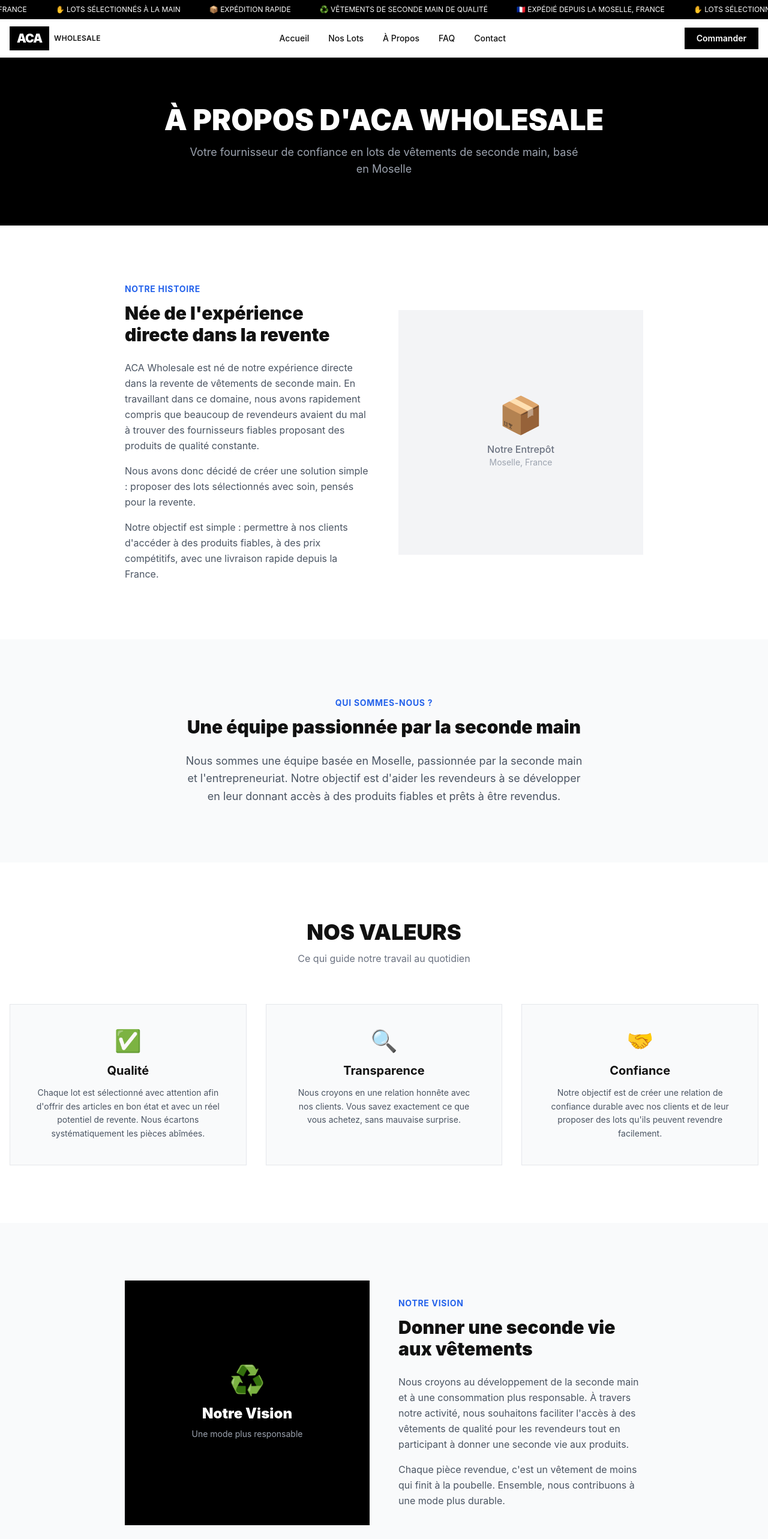
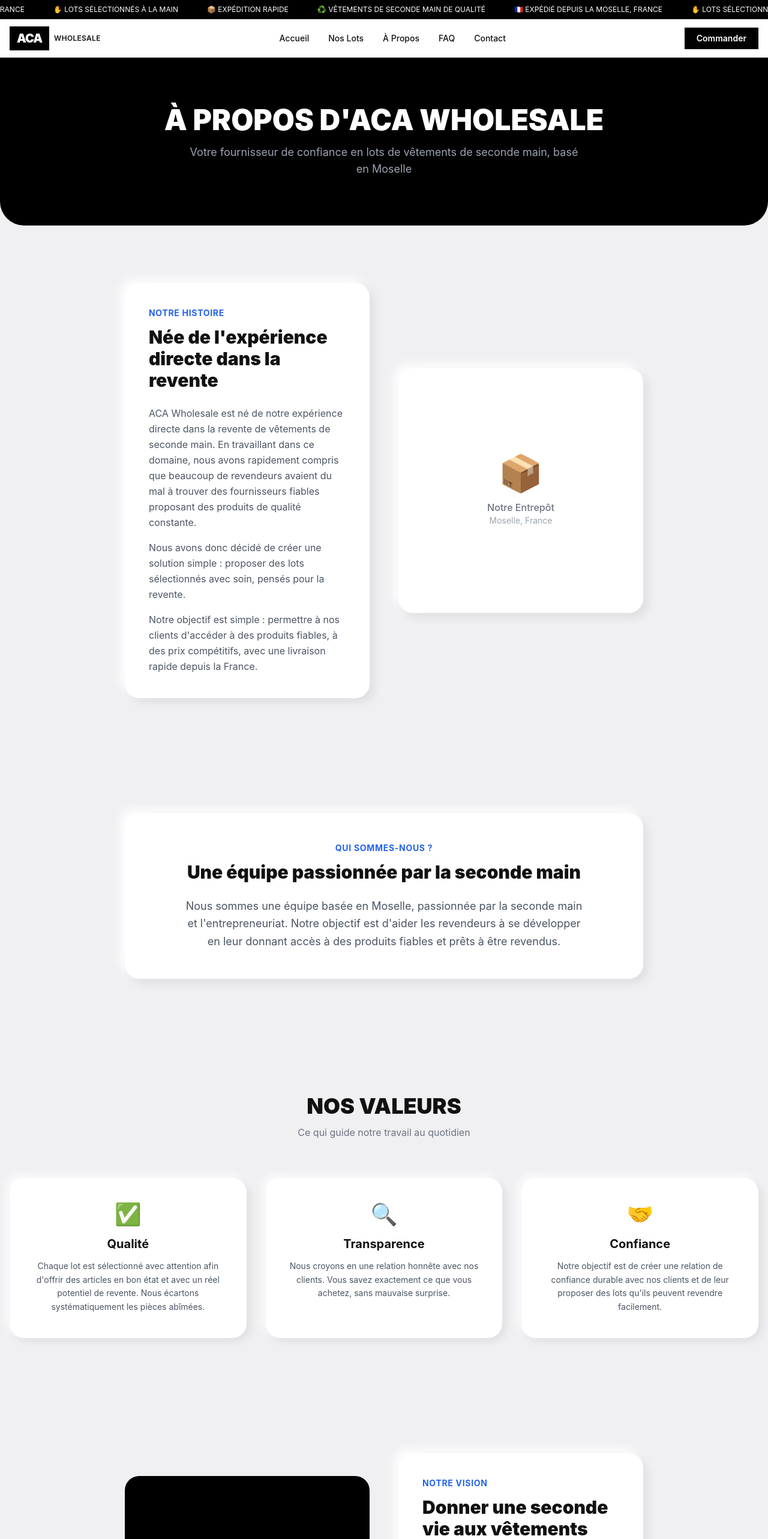
Before and after one commit to acawholesale/aca-wholesale, a Next.js app: page /a-propos in a window 1280 px wide. Shown: the top 2566 px of the page at 60% size. Built offline with nearby package versions, Linux system fonts and the light colour scheme.

Commit message:
Update page.js

```diff
--- a/app/a-propos/page.js
+++ b/app/a-propos/page.js
@@ -4,11 +4,11 @@ import Link from 'next/link'
 
 export default function APropos() {
   return (
-    <main>
+    <main className="bg-[#f0f0f3]">
       <Navbar />
 
       {/* Hero */}
-      <section className="bg-black text-white py-20">
+      <section className="bg-black text-white py-20 rounded-b-[40px]">
         <div className="max-w-7xl mx-auto px-4 text-center">
           <h1 className="text-4xl md:text-5xl font-black mb-4">À PROPOS D&apos;ACA WHOLESALE</h1>
           <p className="text-gray-400 max-w-2xl mx-auto text-lg">
@@ -18,10 +18,10 @@ export default function APropos() {
       </section>
 
       {/* Notre histoire */}
-      <section className="py-16 md:py-24 bg-white">
+      <section className="py-16 md:py-24">
         <div className="max-w-4xl mx-auto px-4">
           <div className="grid md:grid-cols-2 gap-12 items-center">
-            <div>
+            <div className="bg-white rounded-3xl p-10" style={{ boxShadow: '8px 8px 16px rgba(0,0,0,0.07), -8px -8px 16px rgba(255,255,255,0.9)' }}>
               <div className="text-blue-600 font-bold text-sm uppercase tracking-wider mb-3">Notre Histoire</div>
               <h2 className="text-3xl font-black mb-6">Née de l&apos;expérience directe dans la revente</h2>
               <p className="text-gray-600 leading-relaxed mb-4">
@@ -34,7 +34,7 @@ export default function APropos() {
                 Notre objectif est simple : permettre à nos clients d&apos;accéder à des produits fiables, à des prix compétitifs, avec une livraison rapide depuis la France.
               </p>
             </div>
-            <div className="bg-gray-100 aspect-square flex items-center justify-center">
+            <div className="bg-white rounded-3xl aspect-square flex items-center justify-center" style={{ boxShadow: '8px 8px 16px rgba(0,0,0,0.07), -8px -8px 16px rgba(255,255,255,0.9)' }}>
               <div className="text-center">
                 <div className="text-6xl mb-4">📦</div>
                 <p className="text-gray-500 font-medium">Notre Entrepôt</p>
@@ -46,18 +46,20 @@ export default function APropos() {
       </section>
 
       {/* Qui sommes-nous */}
-      <section className="py-16 md:py-24 bg-gray-50">
+      <section className="py-16 md:py-24">
         <div className="max-w-4xl mx-auto px-4 text-center">
+          <div className="bg-white rounded-3xl p-12" style={{ boxShadow: '8px 8px 16px rgba(0,0,0,0.07), -8px -8px 16px rgba(255,255,255,0.9)' }}>
             <div className="text-blue-600 font-bold text-sm uppercase tracking-wider mb-3">Qui sommes-nous ?</div>
             <h2 className="text-3xl font-black mb-6">Une équipe passionnée par la seconde main</h2>
             <p className="text-gray-600 leading-relaxed max-w-2xl mx-auto text-lg">
               Nous sommes une équipe basée en Moselle, passionnée par la seconde main et l&apos;entrepreneuriat. Notre objectif est d&apos;aider les revendeurs à se développer en leur donnant accès à des produits fiables et prêts à être revendus.
             </p>
           </div>
+        </div>
       </section>
 
       {/* Nos valeurs */}
-      <section className="py-16 md:py-24 bg-white">
+      <section className="py-16 md:py-24">
         <div className="max-w-7xl mx-auto px-4">
           <div className="text-center mb-16">
             <h2 className="text-3xl md:text-4xl font-black mb-3">NOS VALEURS</h2>
@@ -69,7 +71,7 @@ export default function APropos() {
               { emoji: '🔍', title: 'Transparence', desc: 'Nous croyons en une relation honnête avec nos clients. Vous savez exactement ce que vous achetez, sans mauvaise surprise.' },
               { emoji: '🤝', title: 'Confiance', desc: 'Notre objectif est de créer une relation de confiance durable avec nos clients et de leur proposer des lots qu\'ils peuvent revendre facilement.' },
             ].map((v) => (
-              <div key={v.title} className="bg-gray-50 p-10 border text-center">
+              <div key={v.title} className="bg-white rounded-3xl p-10 text-center" style={{ boxShadow: '6px 6px 14px rgba(0,0,0,0.07), -6px -6px 14px rgba(255,255,255,0.8)' }}>
                 <div className="text-4xl mb-4">{v.emoji}</div>
                 <h3 className="text-xl font-bold mb-3">{v.title}</h3>
                 <p className="text-gray-600 text-sm leading-relaxed">{v.desc}</p>
@@ -80,17 +82,17 @@ export default function APropos() {
       </section>
 
       {/* Notre vision */}
-      <section className="py-16 md:py-24 bg-gray-50">
+      <section className="py-16 md:py-24">
         <div className="max-w-4xl mx-auto px-4">
           <div className="grid md:grid-cols-2 gap-12 items-center">
-            <div className="bg-black text-white p-12 flex items-center justify-center aspect-square">
+            <div className="bg-black text-white p-12 flex items-center justify-center aspect-square rounded-3xl">
               <div className="text-center">
                 <div className="text-5xl mb-4">♻️</div>
                 <h3 className="text-2xl font-black mb-2">Notre Vision</h3>
                 <p className="text-gray-400 text-sm">Une mode plus responsable</p>
               </div>
             </div>
-            <div>
+            <div className="bg-white rounded-3xl p-10" style={{ boxShadow: '8px 8px 16px rgba(0,0,0,0.07), -8px -8px 16px rgba(255,255,255,0.9)' }}>
               <div className="text-blue-600 font-bold text-sm uppercase tracking-wider mb-3">Notre Vision</div>
               <h2 className="text-3xl font-black mb-6">Donner une seconde vie aux vêtements</h2>
               <p className="text-gray-600 leading-relaxed mb-4">
@@ -105,7 +107,7 @@ export default function APropos() {
       </section>
 
       {/* Pourquoi nous choisir */}
-      <section className="py-16 md:py-24 bg-white">
+      <section className="py-16 md:py-24">
         <div className="max-w-7xl mx-auto px-4">
           <div className="text-center mb-16">
             <h2 className="text-3xl md:text-4xl font-black mb-3">POURQUOI NOUS CHOISIR ?</h2>
@@ -118,7 +120,7 @@ export default function APropos() {
               { emoji: '📱', title: 'Pensé pour Vinted', desc: 'Nos lots sont composés pour les revendeurs qui souhaitent revendre à la pièce.' },
               { emoji: '💬', title: 'Service réactif', desc: 'Une question ? Notre équipe vous répond rapidement pour vous accompagner.' },
             ].map((item) => (
-              <div key={item.title} className="p-6 border bg-gray-50 text-center">
+              <div key={item.title} className="p-6 bg-white rounded-2xl text-center" style={{ boxShadow: '6px 6px 14px rgba(0,0,0,0.07), -6px -6px 14px rgba(255,255,255,0.8)' }}>
                 <div className="text-3xl mb-3">{item.emoji}</div>
                 <h3 className="font-bold text-sm mb-2">{item.title}</h3>
                 <p className="text-gray-500 text-xs leading-relaxed">{item.desc}</p>
@@ -129,7 +131,7 @@ export default function APropos() {
       </section>
 
       {/* Stats */}
-      <section className="bg-black text-white py-16">
+      <section className="bg-black text-white py-16 rounded-[40px] mx-4 my-8">
         <div className="max-w-7xl mx-auto px-4">
           <div className="grid grid-cols-2 md:grid-cols-4 gap-8 text-center">
             {[
@@ -148,17 +150,19 @@ export default function APropos() {
       </section>
 
       {/* CTA */}
-      <section className="py-16 md:py-20 bg-white">
+      <section className="py-16 md:py-20">
         <div className="max-w-4xl mx-auto px-4 text-center">
+          <div className="bg-white rounded-3xl p-12" style={{ boxShadow: '8px 8px 16px rgba(0,0,0,0.07), -8px -8px 16px rgba(255,255,255,0.9)' }}>
             <h2 className="text-3xl font-black mb-4">Envie de travailler avec nous ?</h2>
             <p className="text-gray-500 mb-8">Découvrez nos lots ou contactez-nous pour un devis personnalisé.</p>
             <div className="flex flex-wrap justify-center gap-4">
-            <Link href="/produits" className="bg-black text-white px-8 py-3 font-bold text-sm hover:bg-gray-800 transition-colors">
+              <Link href="/produits" className="bg-black text-white px-8 py-3 font-bold text-sm hover:bg-gray-800 transition-colors rounded-full">
                 VOIR NOS LOTS
               </Link>
-            <Link href="/contact" className="border-2 border-black px-8 py-3 font-bold text-sm hover:bg-black hover:text-white transition-colors">
+              <Link href="/contact" className="border-2 border-black px-8 py-3 font-bold text-sm hover:bg-black hover:text-white transition-colors rounded-full">
                 NOUS CONTACTER
               </Link>
+            </div>
           </div>
         </div>
       </section>
```
Lines whose indentation alone changed are shown as unchanged.
